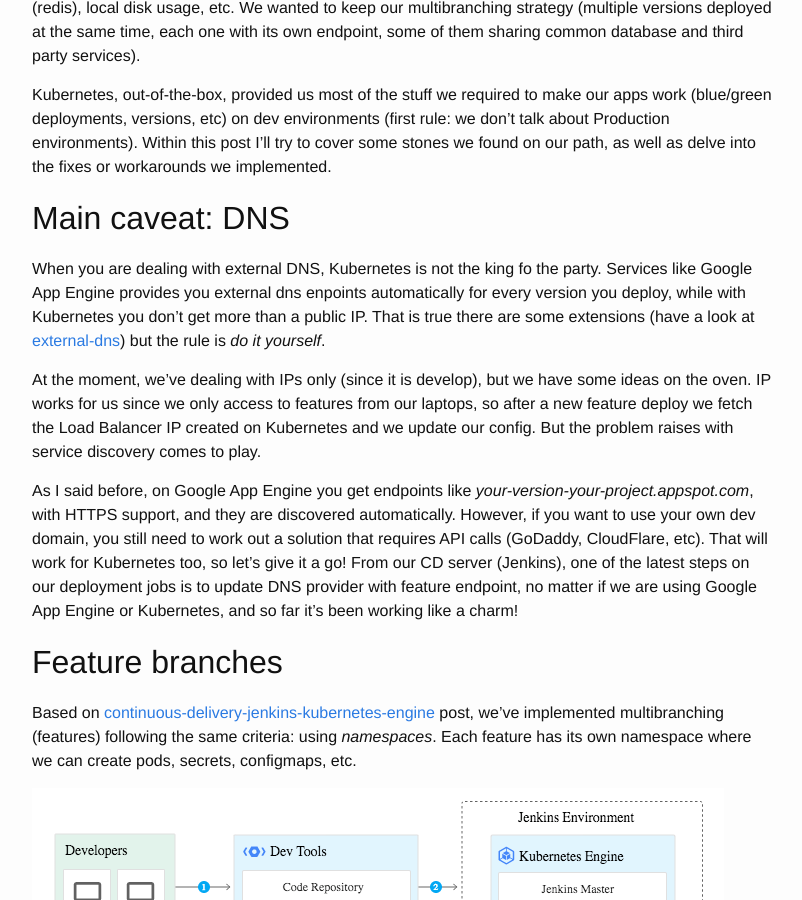
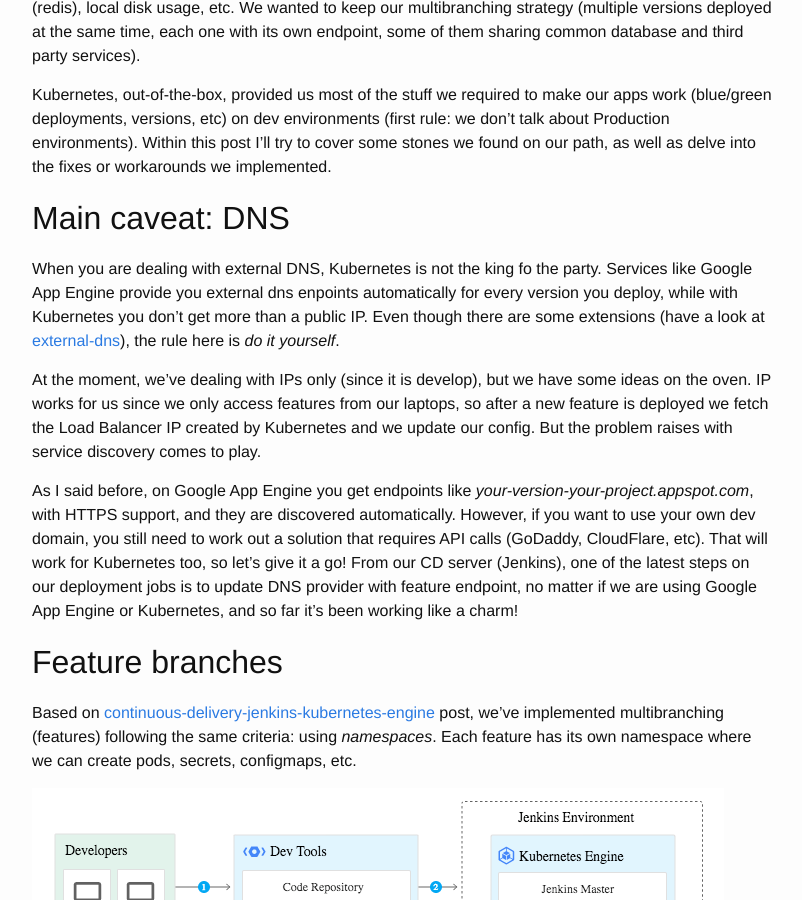
Before and after one commit to jcastillocano/jcastillocano.github.io, a Jekyll site: the page built from _posts/2018-03-02-multibranching-in-kubernetes.markdown, in a window 1280 px wide and 900 px high, scrolled down 357 px. Shown: the whole window, without its empty margins (238-1040 px from the left). Built offline with Jekyll 4.4.1, drawn with Linux system fonts in a browser that asks for light colours.

Commit message:
Fixed some typos

```diff
--- a/_posts/2018-03-02-multibranching-in-kubernetes.markdown
+++ b/_posts/2018-03-02-multibranching-in-kubernetes.markdown
@@ -19,13 +19,13 @@
 ## Main caveat: DNS
 
 When you are dealing with external DNS, Kubernetes is not the king fo the party. Services like Google App Engine
-provides you external dns enpoints automatically for every version you deploy, while with Kubernetes you don't get more
-than a public IP. That is true there are some extensions (have a look at [external-dns][externaldns]) but the rule is
+provide you external dns enpoints automatically for every version you deploy, while with Kubernetes you don't get more
+than a public IP. Even though there are some extensions (have a look at [external-dns][externaldns]), the rule here is
 _do it yourself_.
 
 At the moment, we've dealing with IPs only (since it is develop), but we have some ideas on the oven. IP works for us
-since we only access to features from our laptops, so after a new feature deploy we fetch the Load Balancer IP created
-on Kubernetes and we update our config. But the problem raises with service discovery comes to play.
+since we only access features from our laptops, so after a new feature is deployed we fetch the Load Balancer IP created
+by Kubernetes and we update our config. But the problem raises with service discovery comes to play.
 
 As I said before, on Google App Engine you get endpoints like _your-version-your-project.appspot.com_, with HTTPS
 support, and they are discovered automatically. However, if you want to use your own dev domain, you still need to work
```
